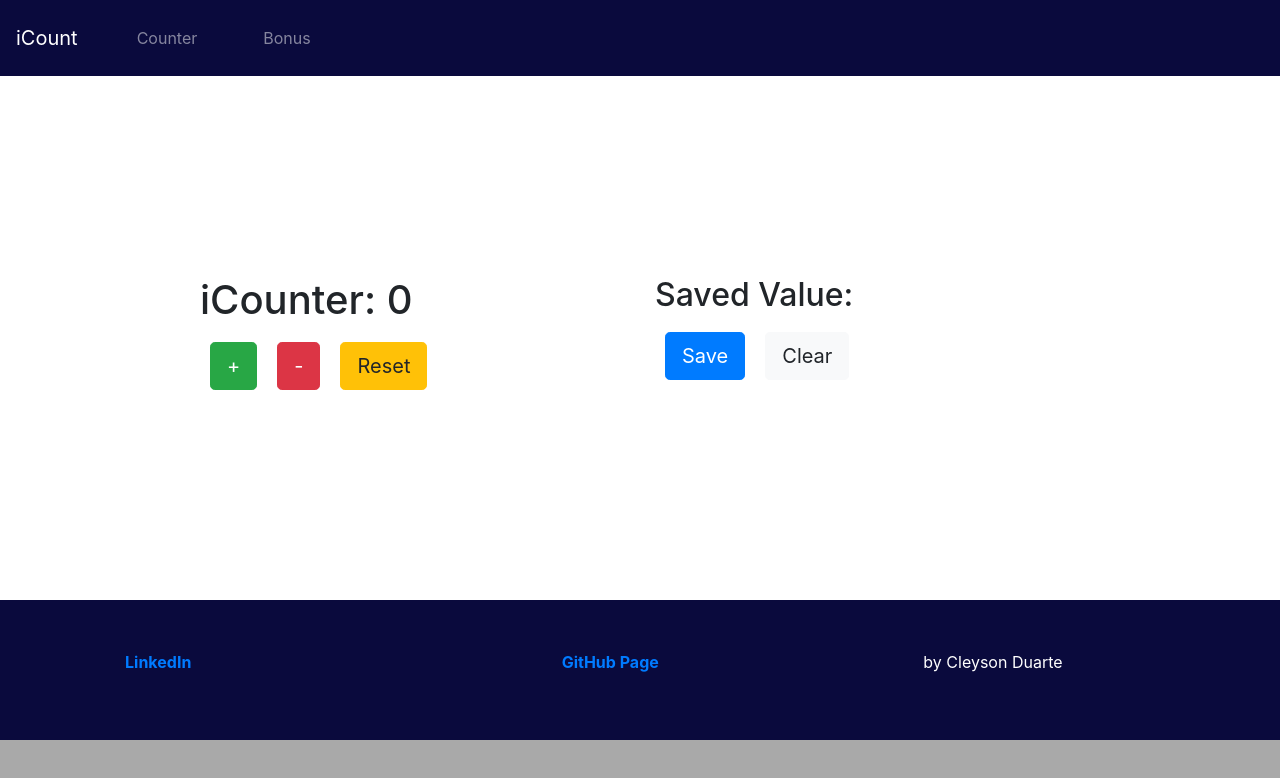
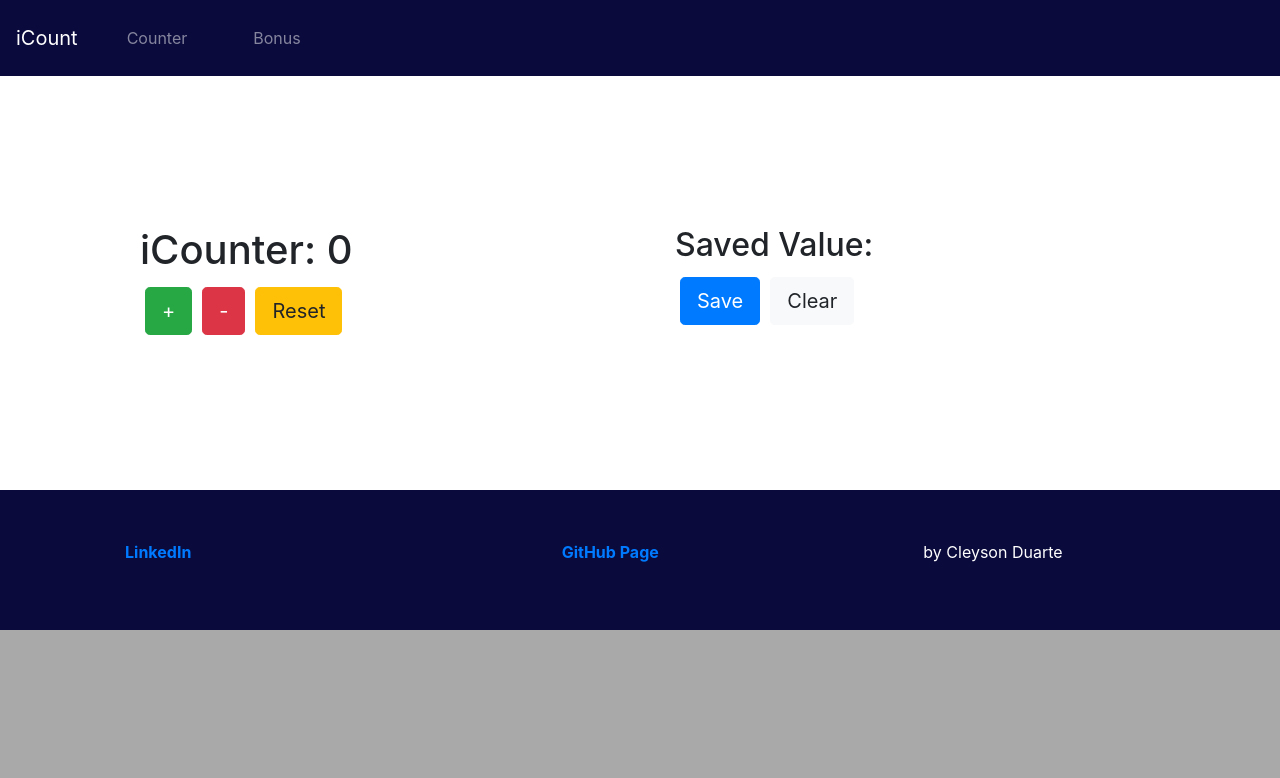
Before and after one commit to Cleysond10/iCont-ReactApp, a React (Create React App) app: page /counter in a window 1280 px wide. Shown: the top 778 px of the page. Built offline with nearby package versions, Linux system fonts and the light colour scheme.

Commit message:
Create routes and organize pages

```diff
--- a/package.json
+++ b/package.json
@@ -10,6 +10,7 @@
     "react": "^17.0.1",
     "react-bootstrap": "^1.5.0",
     "react-dom": "^17.0.1",
+    "react-router-dom": "^5.2.0",
     "react-scripts": "4.0.3",
     "web-vitals": "^1.0.1"
   },
--- a/src/App.css
+++ /dev/null
@@ -1,4 +0,0 @@
-.div {
-    padding: 150px;
-    margin: 50px;
-}
--- a/src/App.jsx
+++ b/src/App.jsx
@@ -1,71 +1,10 @@
-import React, { useState } from 'react';
-import { Row, Col } from 'react-bootstrap';
-import Button from './components/Button/Button';
-import './App.css';
+import React from 'react';
+import Routes from './routes';
 
 export default function App() {
-  const [count, setCount] = useState(0);
-  const [countPrint, setCountPrint] = useState('');
-
-  const handleClick = () => {
-    if (count > 0) {
-      setCount(count - 1);
-    } else {
-      alert('iCounter is already Zero');
-    }
-  };
-
   return (
     <div className="div">
-      <Row>
-        <Col>
-          <h1>
-            {`iCounter: ${count}`}
-          </h1>
-
-          <Button
-            type="button"
-            onClick={() => { setCount(count + 1); }}
-          >
-            +
-          </Button>
-          <Button
-            variant="danger"
-            type="button"
-            onClick={handleClick}
-          >
-            -
-          </Button>
-          <Button
-            variant="warning"
-            type="button"
-            onClick={() => { setCount(0); }}
-          >
-            Reset
-          </Button>
-          <br />
-
-        </Col>
-        <Col>
-          <h2>
-            {`Saved Value: ${countPrint}`}
-          </h2>
-          <Button
-            variant="primary"
-            type="button"
-            onClick={() => { setCountPrint(count); }}
-          >
-            Save
-          </Button>
-          <Button
-            variant="light"
-            type="button"
-            onClick={() => { setCountPrint(''); }}
-          >
-            Clear
-          </Button>
-        </Col>
-      </Row>
+      <Routes />
     </div>
   );
 }
--- a/src/components/Button/Button.css
+++ b/src/components/Button/Button.css
@@ -1,6 +1,6 @@
 .button {
-    margin: 10px;
-    padding: 10px;
-    size: "lg";
+    margin: 5px;
+    padding: 5px;
+    border-radius: 8px;
 
 }
--- a/src/components/Button/Button.jsx
+++ b/src/components/Button/Button.jsx
@@ -5,6 +5,6 @@ import { Button } from 'react-bootstrap';
 export default function index({ children, onClick, ...otherProps }) {
   return (
     // eslint-disable-next-line react/jsx-props-no-spreading
-    <Button className="button" type="button" variant="success" size="lg" onClick={onClick} {...otherProps}>{children}</Button>
+    <Button className="button" type="button" variant="success" onClick={onClick} {...otherProps}>{children}</Button>
   );
 }
--- a/src/components/Navbar/Navbar.jsx
+++ b/src/components/Navbar/Navbar.jsx
@@ -1,6 +1,7 @@
 import React from 'react';
 import { Navbar, Nav } from 'react-bootstrap';
 import './Navbar.css';
+import { Link } from 'react-router-dom';
 
 export default function index() {
   return (
@@ -9,8 +10,8 @@ export default function index() {
       <Navbar.Toggle aria-controls="basic-navbar-nav" />
       <Navbar.Collapse id="basic-navbar-nav">
         <Nav className="mr-auto">
-          <Nav.Link href="/counter">Counter</Nav.Link>
-          <Nav.Link className="navLink" href="/bonus">Bonus</Nav.Link>
+          <Nav.Link as={Link} to="/counter">Counter</Nav.Link>
+          <Nav.Link className="navLink" as={Link} to="/bonus">Bonus</Nav.Link>
         </Nav>
       </Navbar.Collapse>
     </Navbar>
--- a/src/index.jsx
+++ b/src/index.jsx
@@ -2,14 +2,10 @@ import React from 'react';
 import ReactDOM from 'react-dom';
 import App from './App';
 import 'bootstrap/dist/css/bootstrap.min.css';
-import Navbar from './components/Navbar/Navbar';
-import Footer from './components/Footer/Footer';
 
 ReactDOM.render(
   <React.StrictMode>
-    <Navbar />
     <App />
-    <Footer>by Cleyson Duarte</Footer>
   </React.StrictMode>,
   document.getElementById('root'),
 );
--- /dev/null
+++ b/src/pages/Bonus/Bonus.jsx
@@ -0,0 +1,9 @@
+import React from 'react';
+
+export default function Bonus() {
+  return (
+    <div>
+      404: Not Found
+    </div>
+  );
+}
--- /dev/null
+++ b/src/pages/Counter/Counter.css
@@ -0,0 +1,11 @@
+.counter {
+    padding: 120px;
+}
+.col1{
+    padding: 10px;
+    margin: 20px;
+}
+.col2{
+    padding: 10px;
+    margin: 20px;
+}
--- /dev/null
+++ b/src/pages/Counter/Counter.jsx
@@ -0,0 +1,77 @@
+import React, { useState } from 'react';
+import { Row, Col } from 'react-bootstrap';
+import Button from '../../components/Button/Button';
+import './Counter.css';
+
+export default function Counter() {
+  const [count, setCount] = useState(0);
+  const [countPrint, setCountPrint] = useState('');
+
+  const handleClick = () => {
+    if (count > 0) {
+      setCount(count - 1);
+    } else {
+      alert('iCounter is already Zero');
+    }
+  };
+
+  return (
+    <div className="counter">
+      <Row>
+        <Col className="col1">
+          <h1>
+            {`iCounter: ${count}`}
+          </h1>
+
+          <Button
+            size="lg"
+            type="button"
+            onClick={() => { setCount(count + 1); }}
+          >
+            +
+          </Button>
+          <Button
+            size="lg"
+            variant="danger"
+            type="button"
+            onClick={handleClick}
+          >
+            -
+          </Button>
+          <Button
+            size="lg"
+            variant="warning"
+            type="button"
+            onClick={() => { setCount(0); }}
+          >
+            Reset
+          </Button>
+          <br />
+
+        </Col>
+        <Col className="col2">
+          <h2>
+            {`Saved Value: ${countPrint}`}
+          </h2>
+          <Button
+            size="lg"
+            variant="primary"
+            type="button"
+            onClick={() => { setCountPrint(count); }}
+          >
+            Save
+          </Button>
+          <Button
+            size="lg"
+            variant="light"
+            type="button"
+            onClick={() => { setCountPrint(''); }}
+          >
+            Clear
+          </Button>
+        </Col>
+      </Row>
+
+    </div>
+  );
+}
--- /dev/null
+++ b/src/pages/Home/Home.jsx
@@ -0,0 +1,13 @@
+import React from 'react';
+
+export default function Home() {
+  return (
+    <div>
+      <h1>Welcome!</h1>
+      <p>
+        {`
+        This is the iCount App. Here you'll find a number counter.`}
+      </p>
+    </div>
+  );
+}
--- /dev/null
+++ b/src/routes.jsx
@@ -0,0 +1,21 @@
+import React from 'react';
+import { BrowserRouter, Switch, Route } from 'react-router-dom';
+import Navbar from './components/Navbar/Navbar';
+import Footer from './components/Footer/Footer';
+import Home from './pages/Home/Home';
+import Counter from './pages/Counter/Counter';
+import Bonus from './pages/Bonus/Bonus';
+
+export default function routes() {
+  return (
+    <BrowserRouter>
+      <Navbar title="iCounterasd" />
+      <Switch>
+        <Route exact path="/" component={Home} />
+        <Route exact path="/counter" component={Counter} />
+        <Route exact path="/bonus" component={Bonus} />
+      </Switch>
+      <Footer>by Cleyson Duarte</Footer>
+    </BrowserRouter>
+  );
+}
```
Also changed, not shown: 1 other file (tests, documents, lock files or other folders).
